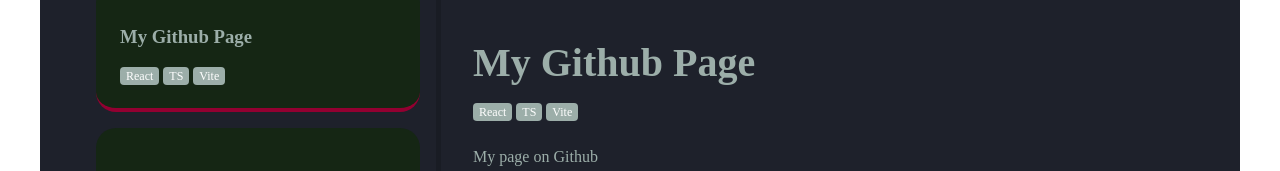
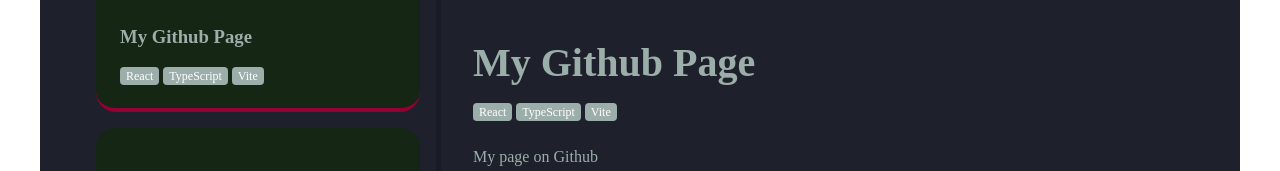
Before and after one commit to HansBans86/HansBans86.github.io, a React (Vite) app: page / in a window 1280 px wide. Shown: the part 390-561 px from the top of the page. Built offline with nearby package versions, Linux system fonts and the light colour scheme.

Commit message:
Added URLs to Project datatype

```diff
--- a/src/components/MyProjects.ts
+++ b/src/components/MyProjects.ts
@@ -3,11 +3,28 @@
     name: string;
     tags: string[];
     description: string;
+    link: string;
 }
 
 export const projects: MyProjects[] = [
-    {id: 1, name: "My Github Page", tags: ["React", "TS", "Vite"], description: "My page on Github"},
-    {id: 2, name: "To be done", tags: ["TBD"], description: "Future project"},
-    {id: 3, name: "To be done", tags: ["TBD"], description: "Future project"},
-    {id: 4, name: "To be done", tags: ["TBD"], description: "Future project"},
+    {
+        id: 1, name: "My Github Page", tags: ["React", "TypeScript", "Vite"],
+        description: "My page on Github",
+        link: "https://github.com/HansBans86/HansBans86.github.io"
+    },
+    {
+        id: 2, name: "To be done", tags: ["TBD"],
+        description: "Future project",
+        link: ""
+    },
+    {
+        id: 3, name: "To be done", tags: ["TBD"],
+        description: "Future project",
+        link: ""
+    },
+    {
+        id: 4, name: "To be done", tags: ["TBD"],
+        description: "Future project",
+        link: ""
+    },
 ];
```
